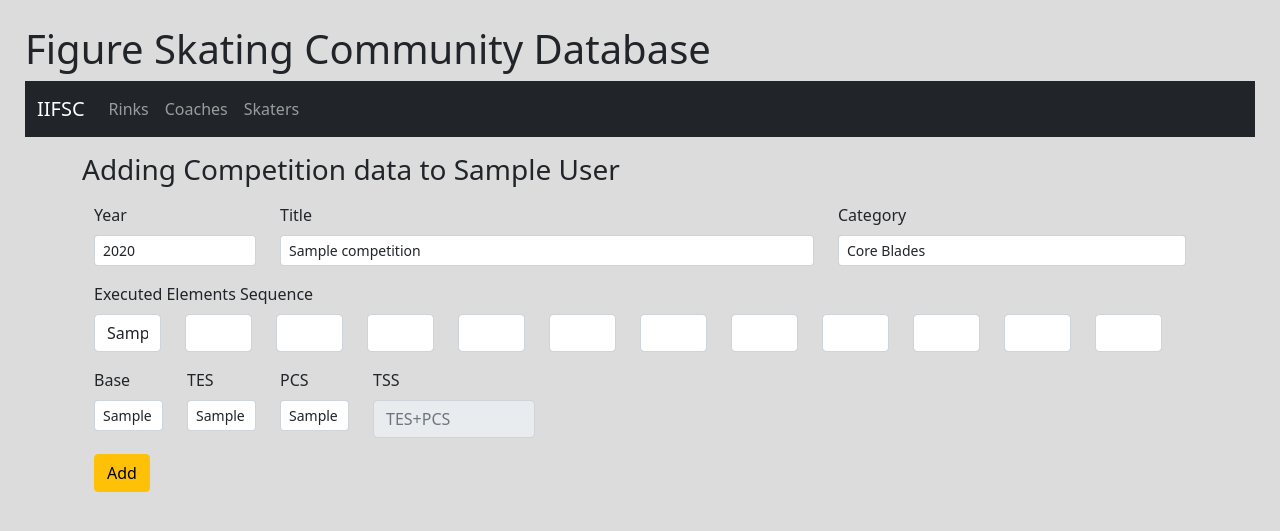
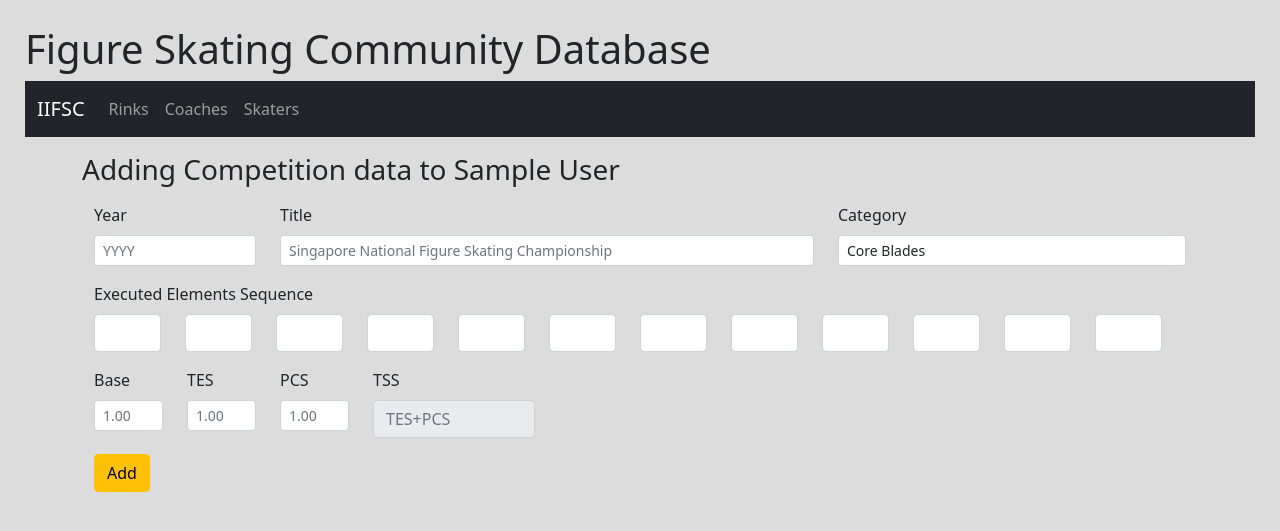
Before and after one commit to suipingooi/iifscdb, a Flask app: template templates/form_newcomp.template.html in a window 1280 px wide. Shown: the top 531 px of the page. Run offline with Flask 2, Linux system fonts and the light colour scheme; the template is opened without the code that fills it: most values are stand-ins (such as "Sample title", 1, 10 or a date in 2020); some libraries are stand-ins or nearby versions.

Commit message:
revert to fresh form - blank validation

```diff
--- a/app.py
+++ b/app.py
@@ -490,12 +490,8 @@ def add_comp(student_id):
     skater = db.students.find_one({
         '_id': ObjectId(student_id)
     })
-    old_values = {**{}, **skater}
     return render_template('form_newcomp.template.html',
-                           skater=skater,
-                           errors={},
-                           old_values=old_values)
-
+                           skater=skater)
 
 
 # "magic code" -- boilerplate
--- a/templates/form_newcomp.template.html
+++ b/templates/form_newcomp.template.html
@@ -13,13 +13,13 @@
         <div class="row mt-3">
             <div class="form-group col-md-2">
                 <label class="form-label">Year</label>
-                <input type="number" name="comp_year" value="{{old_values.competition_data.comp_year}}" placeholder="YYYY" min="2016" max="2020"
+                <input type="number" name="comp_year" placeholder="YYYY" min="2016" max="2020"
                     class="form-control form-control-sm {%if errors.blank_cyear %} is-invalid {%endif%}" />
                     <div class="invalid-feedback">{{ errors.blank_cyear }}</div>
             </div>
             <div class="form-group col-md-6">
                 <label class="form-label">Title</label>
-                <input type="text" name="comp_title" value="{{old_values.competition_data.comp_title}}" placeholder="Singapore National Figure Skating Championship"
+                <input type="text" name="comp_title" placeholder="Singapore National Figure Skating Championship"
                     class="form-control form-control-sm {%if errors.blank_ctitle %} is-invalid {%endif%}" />
                 <div class="invalid-feedback">{{ errors.blank_ctitle }}</div>
             </div>
@@ -52,7 +52,7 @@
             <label class="form-label">Executed Elements Sequence</label>
             <div class="row col">
                 <div class="form-group col-sm-1">
-                    <input type="text" name="comp_seq1" value="{{old_values.competition_data.seq1}}" class="form-control">
+                    <input type="text" name="comp_seq1" class="form-control">
                 </div>
                 <div class="form-group col-sm-1">
                     <input type="text" name="comp_seq2" class="form-control">
@@ -92,19 +92,19 @@
         <div class="row mt-3">
             <div class="form-group col-md-1">
                 <label class="form-label">Base</label>
-                <input type="float" name="comp_base" value="{{old_values.competition_data.base_value}}" placeholder="1.00"
+                <input type="float" name="comp_base" placeholder="1.00"
                     class="form-control form-control-sm {%if errors.blank_cbase %} is-invalid {%endif%}" />
                 <div class="invalid-feedback">{{ errors.blank_cbase }}</div>
             </div>
             <div class="form-group col-md-1">
                 <label class="form-label">TES</label>
-                <input type="float" name="comp_tes" value="{{old_values.competition_data.TES}}" placeholder="1.00"
+                <input type="float" name="comp_tes" placeholder="1.00"
                     class="form-control form-control-sm {%if errors.blank_ctes %} is-invalid {%endif%}" />
                 <div class="invalid-feedback">{{ errors.blank_ctes }}</div>
             </div>
             <div class="form-group col-md-1">
                 <label class="form-label">PCS</label>
-                <input type="float" name="comp_pcs" value="{{old_values.competition_data.PCS}}" placeholder="1.00"
+                <input type="float" name="comp_pcs" placeholder="1.00"
                     class="form-control form-control-sm {%if errors.blank_cpcs %} is-invalid {%endif%}" />
                 <div class="invalid-feedback">{{ errors.blank_cpcs }}</div>
             </div>
```
